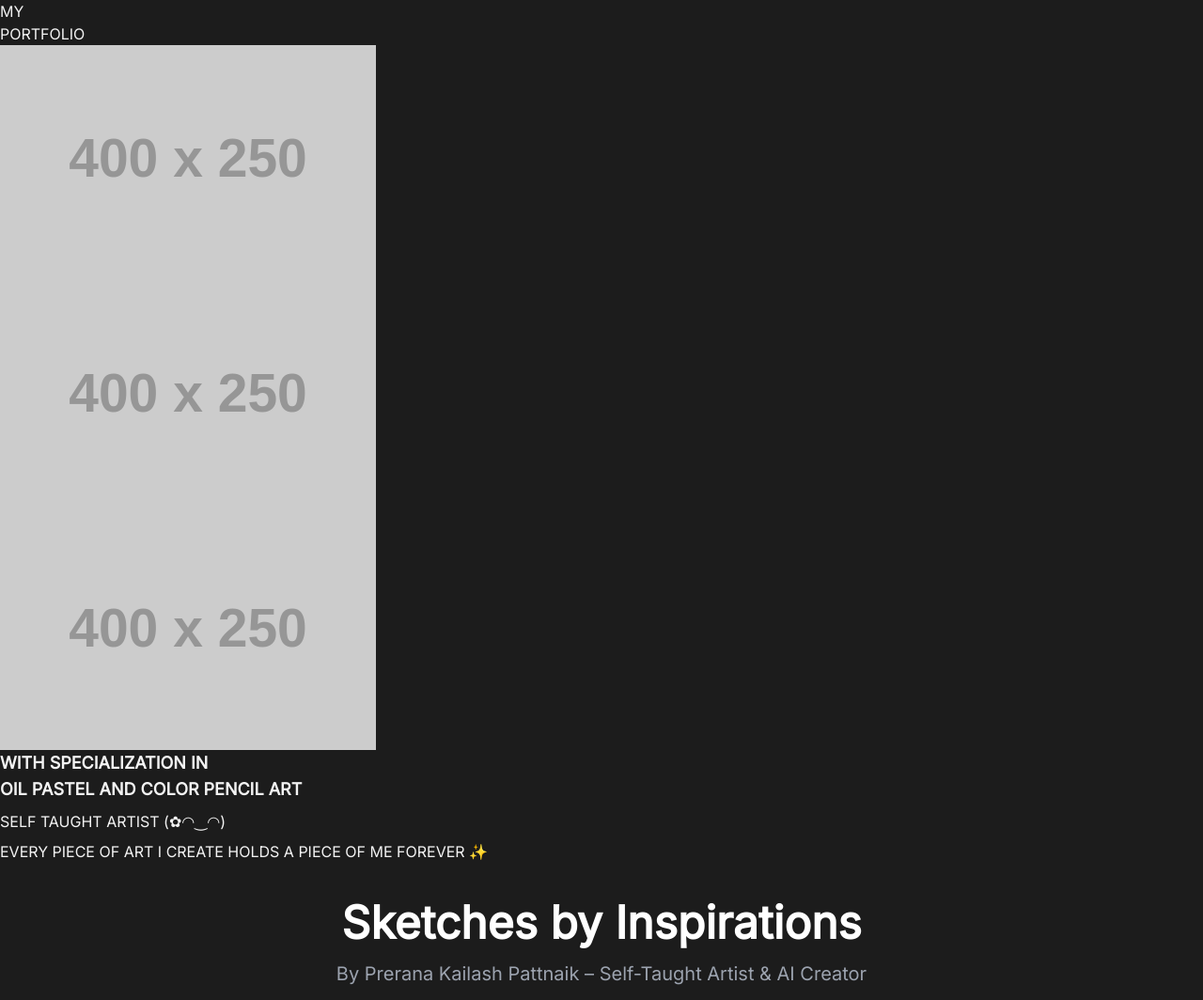
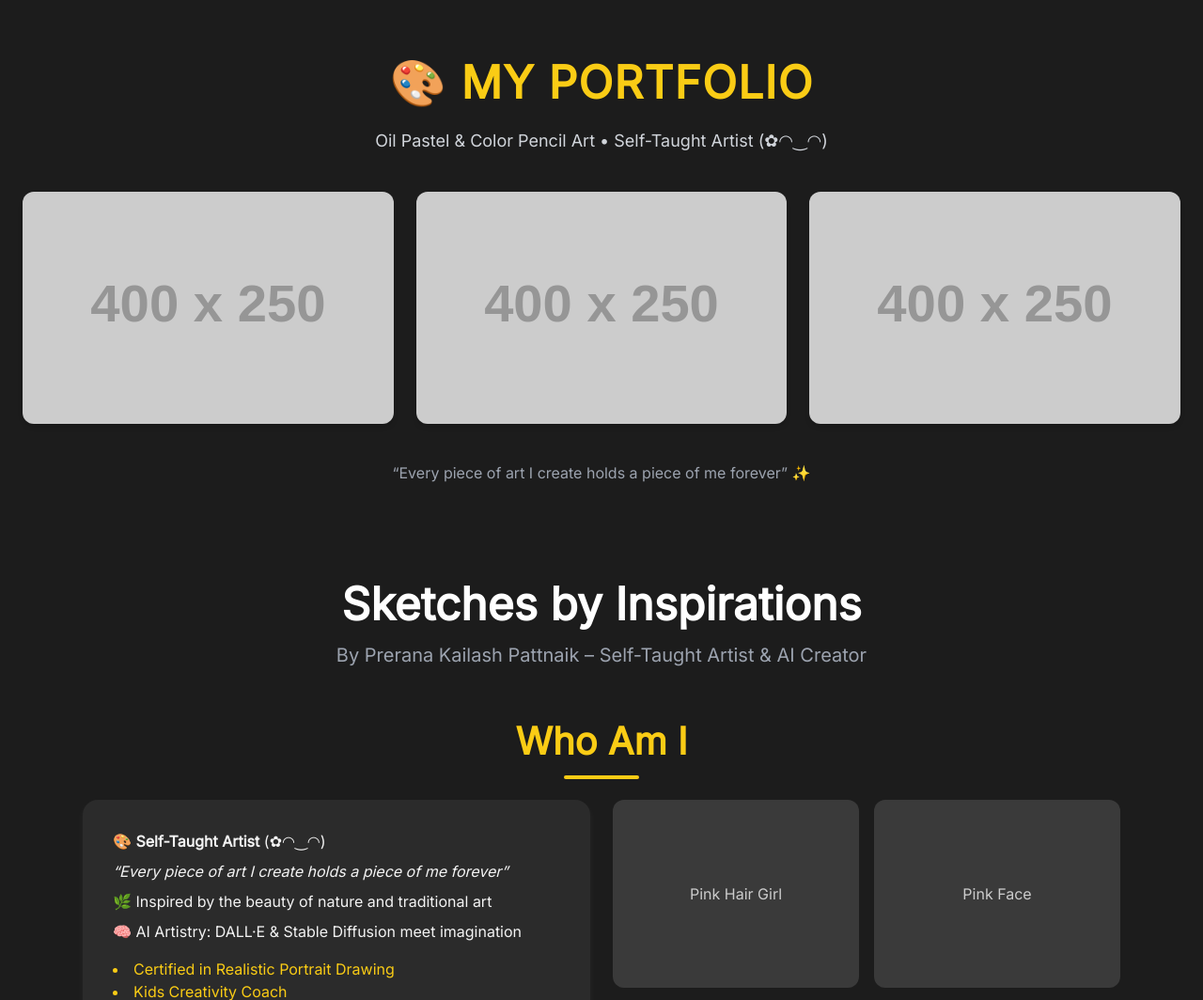
Before and after one commit to PreranaPattnaik4/creative-portfolio-html-version, a plain HTML site: page index.html in a window 1280 px wide. Shown: the top 1064 px of the page at 94% size. Drawn offline with nearby package versions, Linux system fonts and the light colour scheme; placeholder pictures from the web are drawn by us.

Commit message:
✨ Updated full design with improved hero section

```diff
--- a/index.html
+++ b/index.html
@@ -61,32 +61,23 @@
 </head>
 <body>
 
-<!-- 🎨 Full Width Portfolio Grid Section -->
-  <div class="portfolio-container">
-    <div class="portfolio-title">
-      MY<br>PORTFOLIO
+<!-- 🎨 Redesigned Hero Portfolio Section -->
+<section class="bg-[#1c1c1c] text-white py-16 px-6">
+  <div class="max-w-7xl mx-auto text-center">
+    <h1 class="text-4xl sm:text-5xl font-bold text-yellow-400 mb-6 tracking-wide">🎨 MY PORTFOLIO</h1>
+    <p class="text-lg text-gray-300 mb-10">Oil Pastel & Color Pencil Art • Self-Taught Artist (✿◠‿◠)</p>
+
+    <div class="grid grid-cols-1 sm:grid-cols-2 md:grid-cols-3 gap-6 mb-10">
+      <img src="https://placehold.co/400x250/e6f2ff/666?text=Pink+Hair+Girl" alt="Pink Hair Girl" class="rounded-xl shadow-md hover:scale-105 transition-transform duration-300">
+      <img src="https://placehold.co/400x250/ffe6f2/666?text=Pink+Face" alt="Pink Face" class="rounded-xl shadow-md hover:scale-105 transition-transform duration-300">
+      <img src="https://placehold.co/400x250/f2ffe6/666?text=Red+Hair+Girl" alt="Red Hair Girl" class="rounded-xl shadow-md hover:scale-105 transition-transform duration-300">
     </div>
 
-    <div class="image-1">
-      <img src="https://placehold.co/400x250/e6f2ff/666?text=Image+1:+Pink+Hair+Girl" alt="Pink Hair Girl" class="portfolio-image">
+    <p class="text-md text-gray-400">“Every piece of art I create holds a piece of me forever” ✨</p>
   </div>
+</section>
 
-    <div class="image-2">
-      <img src="https://placehold.co/400x250/ffe6f2/666?text=Image+2:+Pink+Face" alt="Pink Face" class="portfolio-image">
-    </div>
-
-    <div class="image-3">
-      <img src="https://placehold.co/400x250/f2ffe6/666?text=Image+3:+Red+Hair+Girl" alt="Red Hair Girl" class="portfolio-image">
-    </div>
-
-    <div class="portfolio-text">
-      <p class="font-semibold text-lg mb-2">WITH SPECIALIZATION IN <br> OIL PASTEL AND COLOR PENCIL ART</p>
-      <p class="mb-2">SELF TAUGHT ARTIST (✿◠‿◠)</p>
-      <p>EVERY PIECE OF ART I CREATE HOLDS A PIECE OF ME FOREVER ✨</p>
-    </div>
-  </div>
-
-
+<!-- 🎨 Other Sections -->
 <div class="max-w-6xl mx-auto px-6 py-10">
 
   <section class="text-center mb-12">
@@ -123,7 +114,7 @@
     <div class="grid md:grid-cols-2 gap-6">
       <div class="card">
         <h3 class="text-xl font-bold mb-2 text-yellow-400">Tech & AI Art</h3>
-          <p>I blend technology and creativity, turning ideas into intelligent visual stories using generative AI tools like DALL·E and Midjourney. I aim to bring emotion and innovation together in every piece.</p>
+        <p>I blend technology and creativity, turning ideas into intelligent visual stories using generative AI tools like DALL·E and Midjourney.</p>
       </div>
       <div class="card">
         <h3 class="text-xl font-bold mb-2 text-yellow-400">Traditional Roots</h3>
@@ -158,7 +149,7 @@
         <div class="placeholder-img">Traditional + AI Art Showcase</div>
         <div class="placeholder-img">Concept Sketch & Portraits</div>
       </div>
-        <p class="text-xs text-gray-400 mt-4">© All images and artworks are original and copyright protected. Reproduction without permission is prohibited.</p>
+      <p class="text-xs text-gray-400 mt-4">© All artworks are original. Reproduction without permission is prohibited.</p>
     </div>
   </section>
 
@@ -178,7 +169,7 @@
       <div class="card">
         <h3 class="text-xl font-bold mb-2 text-yellow-300">🌟 Features</h3>
         <ul class="list-disc list-inside">
-            <li>Star Bee Competitions (Every 3 Months)</li>
+          <li>Star Bee Competitions</li>
           <li>Art Gallery Wall</li>
           <li>Certificates & Goodies</li>
           <li>Perfect for Beginners</li>
@@ -194,7 +185,7 @@
     <div class="card text-center">
       <div class="placeholder-img mb-4">"Grace in Silence" – Sketch</div>
       <p class="mb-2">With Gratitude & Joy 🌸</p>
-        <p class="mb-4">Thank you for visiting my creative space. I hope it brings calm, inspiration, and wonder to your heart.</p>
+      <p class="mb-4">Thank you for visiting my creative space. I hope it brings calm and inspiration to your heart.</p>
       <ul class="text-sm space-y-1">
         <li><strong>Email:</strong> <a href="mailto:SKETCHESBYINSPIRATION@GMAIL.COM" class="text-blue-400 hover:underline">SKETCHESBYINSPIRATION@GMAIL.COM</a></li>
         <li><strong>WhatsApp:</strong> <a href="https://wa.me/918073218535" class="text-blue-400 hover:underline" target="_blank">8073218535</a></li>
```
Lines whose indentation alone changed are shown as unchanged.
